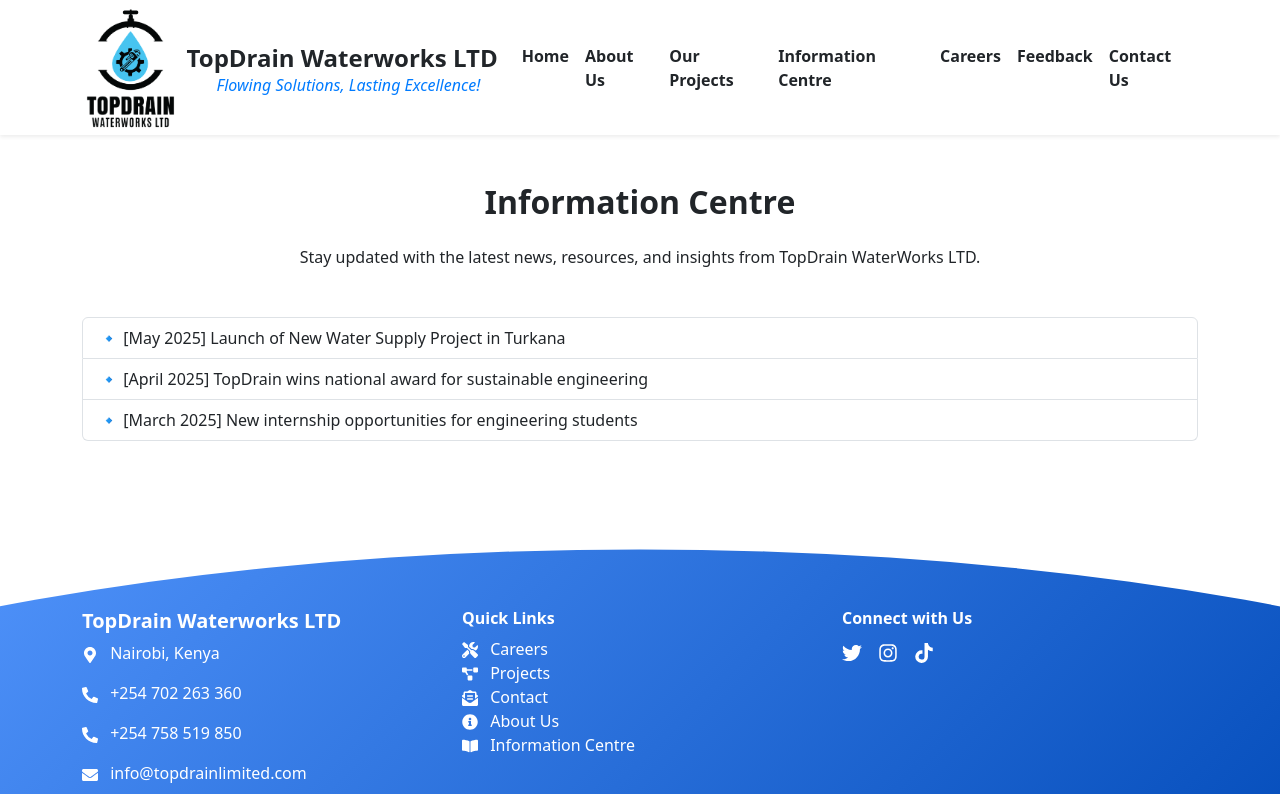
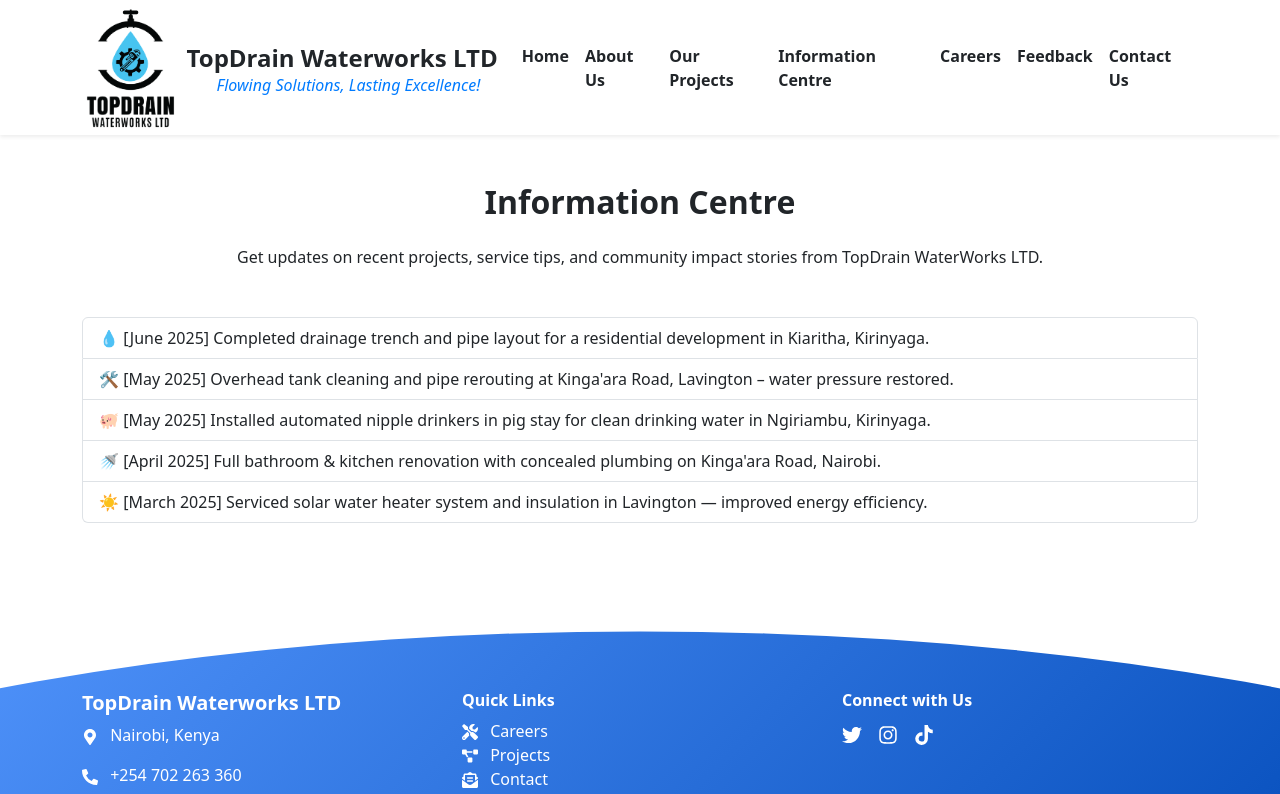
Before and after one commit to MarkBrianK/Top-drain-water-works, a React (Create React App) app: page /info in a window 1280 px wide. Shown: the top 794 px of the page. Built offline with nearby package versions, Linux system fonts and the light colour scheme; what @cloudinary/url-gen would draw is missing.

Commit message:
:art: info centre

```diff
--- a/src/Components/InformationCentre.jsx
+++ b/src/Components/InformationCentre.jsx
@@ -5,18 +5,24 @@
     <div className="container py-5">
       <h2 className="fw-bold text-center mb-4">Information Centre</h2>
       <p className="text-center mb-5">
-        Stay updated with the latest news, resources, and insights from TopDrain WaterWorks LTD.
+        Get updates on recent projects, service tips, and community impact stories from TopDrain WaterWorks LTD.
       </p>
 
       <div className="list-group">
         <button className="list-group-item list-group-item-action text-start">
-          🔹 [May 2025] Launch of New Water Supply Project in Turkana
+          💧 [June 2025] Completed drainage trench and pipe layout for a residential development in Kiaritha, Kirinyaga.
         </button>
         <button className="list-group-item list-group-item-action text-start">
-          🔹 [April 2025] TopDrain wins national award for sustainable engineering
+          🛠️ [May 2025] Overhead tank cleaning and pipe rerouting at Kinga'ara Road, Lavington – water pressure restored.
         </button>
         <button className="list-group-item list-group-item-action text-start">
-          🔹 [March 2025] New internship opportunities for engineering students
+          🐖 [May 2025] Installed automated nipple drinkers in pig stay for clean drinking water in Ngiriambu, Kirinyaga.
+        </button>
+        <button className="list-group-item list-group-item-action text-start">
+          🚿 [April 2025] Full bathroom & kitchen renovation with concealed plumbing on Kinga'ara Road, Nairobi.
+        </button>
+        <button className="list-group-item list-group-item-action text-start">
+          ☀️ [March 2025] Serviced solar water heater system and insulation in Lavington — improved energy efficiency.
         </button>
       </div>
     </div>
```
